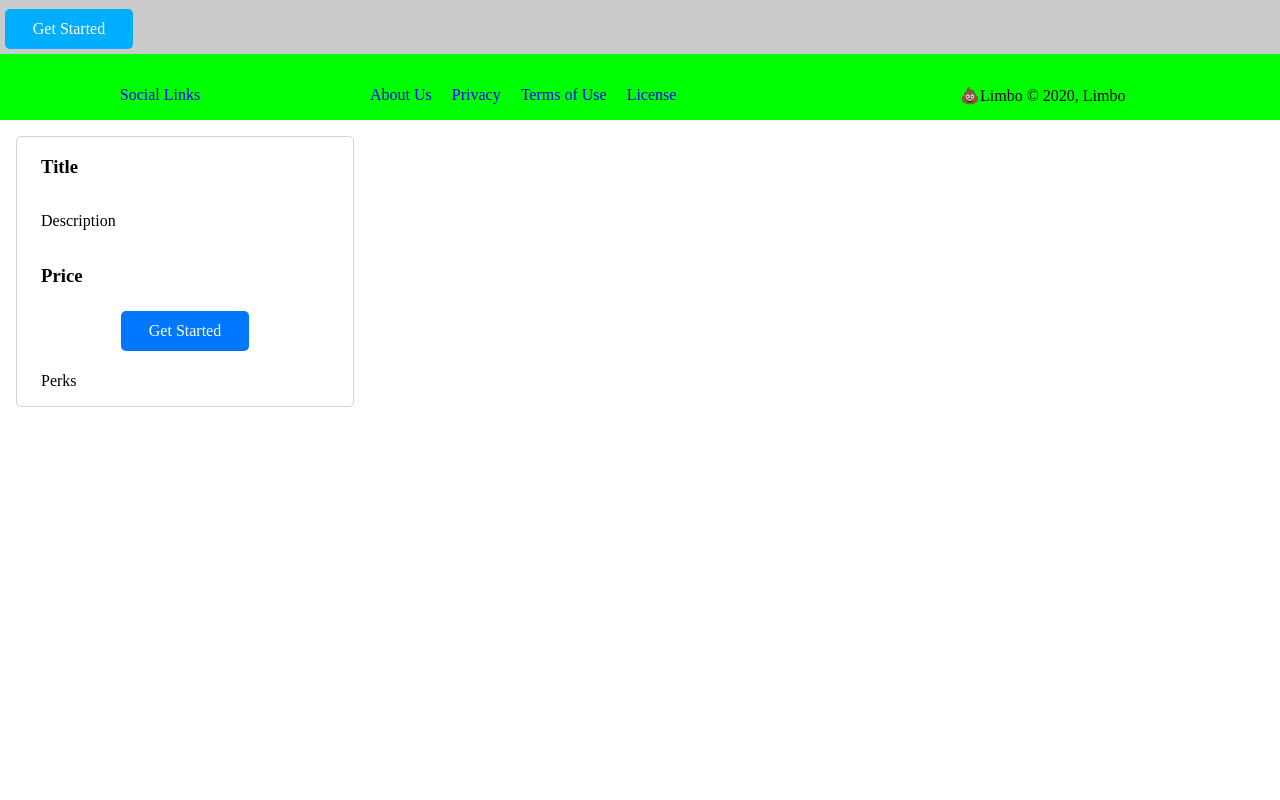
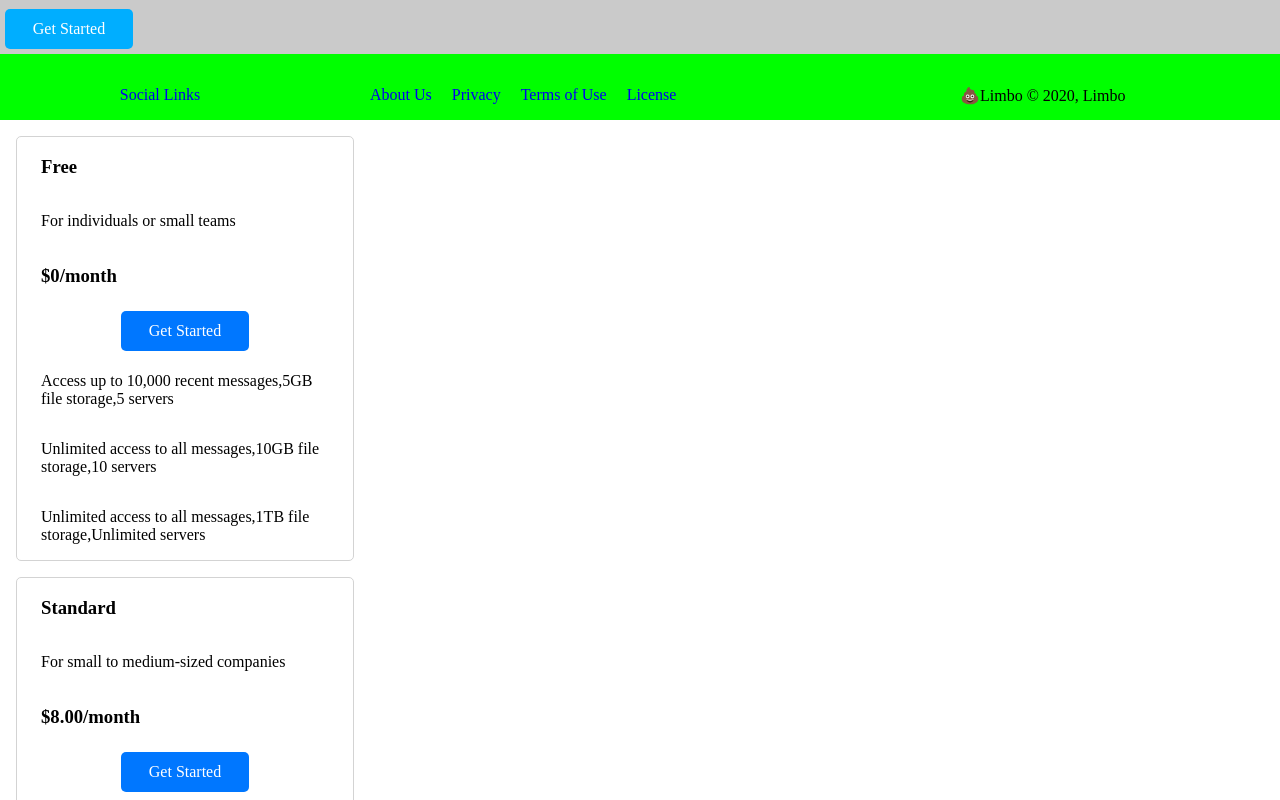
Before and after one commit to johnpagtama/limbo, an Angular app in the folder limbo/: page / in a window 1280 px wide. Shown: the part 680-1480 px from the top of the page. Before the commit the page ends 1103 px from the top, so only its background shows below. Built offline with nearby package versions, Linux system fonts and the light colour scheme.

Commit message:
Updated card component and interface

```diff
--- a/limbo/src/app/components/shared/card/card.component.html
+++ b/limbo/src/app/components/shared/card/card.component.html
@@ -1,7 +1,9 @@
-<div class="card">
-    <h3 class="card__title">Title</h3>
-    <p class="card__desc">Description</p>
-    <h3 class="card__price">Price</h3>
-    <app-button class="card__button" routerLink="/Chat" text="Get Started" classes="btn btn__txt btn--main"></app-button>
-    <p class="card__perk">Perks</p>
+<div class="card" *ngFor="let data of cardData">
+    <h3 class="card__title">{{data.title}}</h3>
+    <p class="card__desc">{{data.description}}</p>
+    <h3 class="card__price">{{data.price}}</h3>
+    <app-button class="card__button" routerLink="/Chat" text="{{data.buttonText}}" classes="btn btn__txt btn--main"></app-button>
+    <div *ngFor="let perk of perks">
+        <p class="card__perk">{{perk}}</p>
+    </div>
 </div>
--- a/limbo/src/app/components/shared/card/card.component.ts
+++ b/limbo/src/app/components/shared/card/card.component.ts
@@ -1,4 +1,5 @@
 import { Component, OnInit } from '@angular/core';
+import { Card } from '../../../interfaces/card';
 
 @Component({
   selector: 'app-card',
@@ -6,8 +7,27 @@ import { Component, OnInit } from '@angular/core';
   styleUrls: ['./card.component.scss']
 })
 export class CardComponent implements OnInit {
-  cardData: any[] = [
-    {title: 'title1', text: 'text1'}
+  perks: any[] = [
+    ['Access up to 10,000 recent messages', '5GB file storage', '5 servers'],
+    ['Unlimited access to all messages', '10GB file storage', '10 servers'],
+    ['Unlimited access to all messages', '1TB file storage', 'Unlimited servers']
+  ];
+
+  cardData: Card[] = [
+    { title: 'Free',
+      description: 'For individuals or small teams',
+      price: '$0/month',
+      buttonText: 'Get Started' },
+
+    { title: 'Standard',
+      description: 'For small to medium-sized companies',
+      price: '$8.00/month',
+      buttonText: 'Get Started' },
+
+    { title: 'Enterprise',
+      description: 'For large-scale corporations',
+      price: '$40.00/month',
+      buttonText: 'Get Started' }
   ];
 
   constructor() { }
--- a/limbo/src/app/interfaces/card.ts
+++ b/limbo/src/app/interfaces/card.ts
@@ -2,6 +2,5 @@ export interface Card {
     title: string,
     description: string,
     price: string,
-    buttonText: string,
-    perk: string
+    buttonText: string
 }
```
